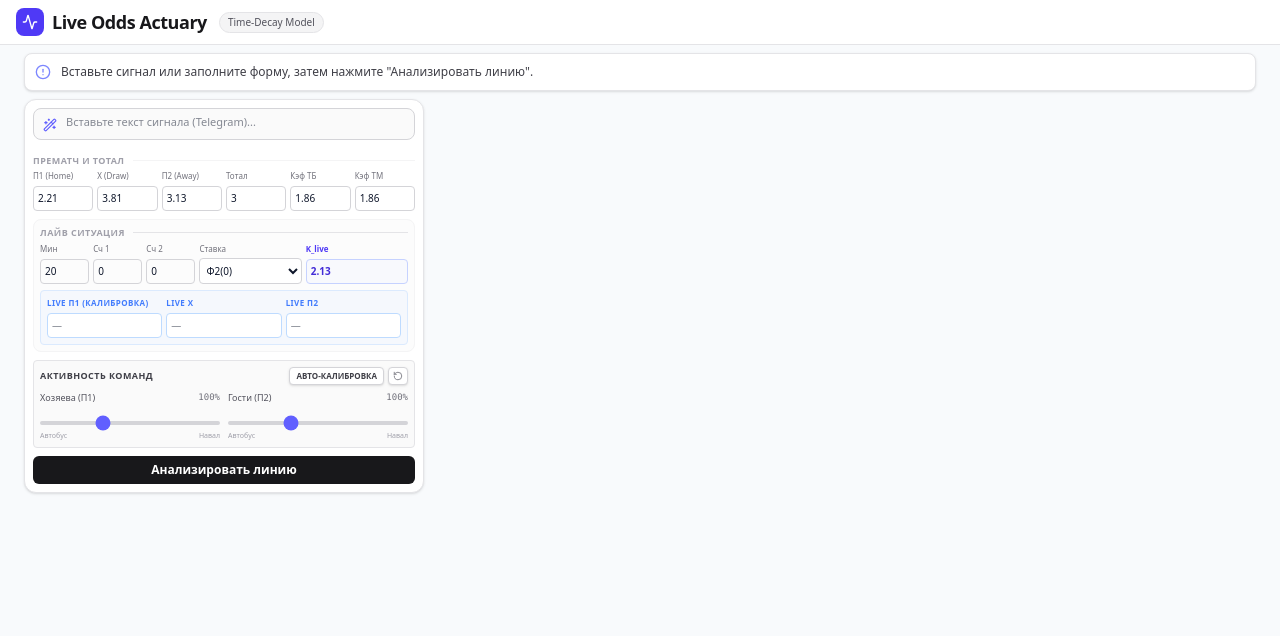
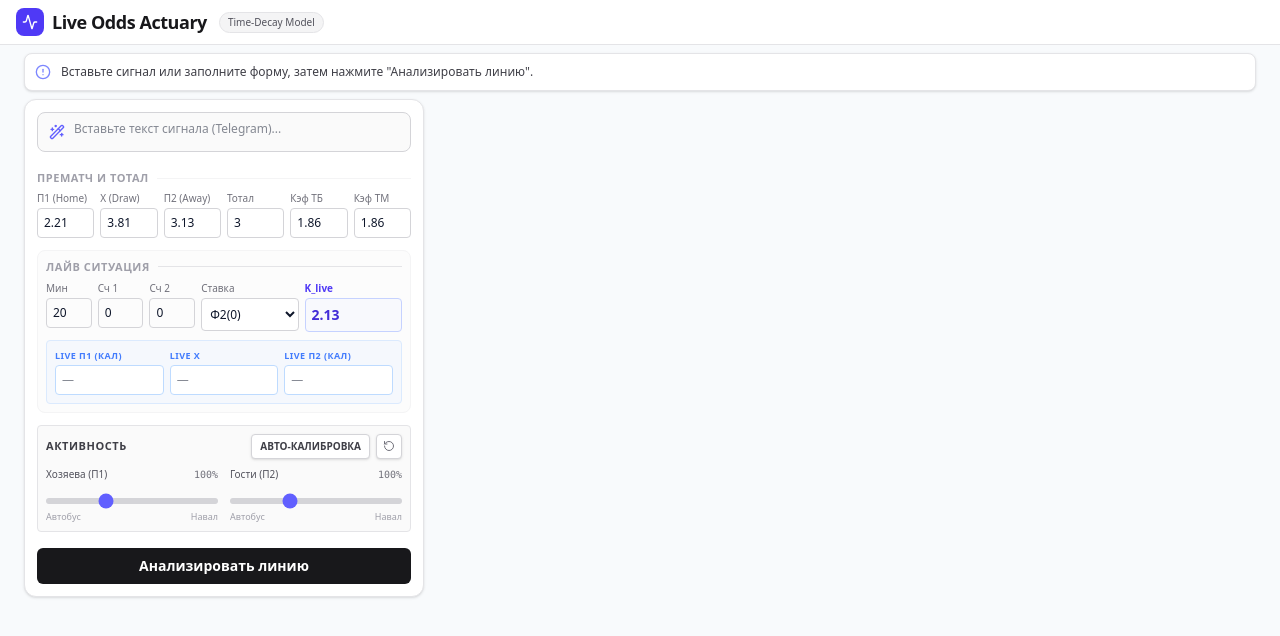
Before and after one commit to Ileudo/decay-model, a React (Vite) app: page / in a window 1280 px wide. Shown: the top 636 px of the page. Built offline with nearby package versions, Linux system fonts and the light colour scheme.

Commit message:
style: update InputForm component spacing and sizes
Increase padding, font sizes, and gap spacing in the InputForm component to improve visual balance and readability.

```diff
--- a/src/components/InputForm.tsx
+++ b/src/components/InputForm.tsx
@@ -96,75 +96,75 @@ export const InputForm: React.FC<InputFormProps> = ({ onCalculate, isLoading })
   };
 
   return (
-    <form onSubmit={handleSubmit} className="bg-white rounded-xl shadow-sm border border-zinc-200 p-2 flex flex-col gap-2">
+    <form onSubmit={handleSubmit} className="bg-white rounded-xl shadow-sm border border-zinc-200 p-3 flex flex-col gap-3">
 
       {/* Import Telegram */}
       <div className="relative">
-        <Wand2 className="w-3.5 h-3.5 text-indigo-500 absolute left-2.5 top-2.5" />
+        <Wand2 className="w-4 h-4 text-indigo-500 absolute left-3 top-3" />
         <textarea
           value={rawText}
           onChange={handleTextChange}
           placeholder="Вставьте текст сигнала (Telegram)..."
-          className="w-full h-8 pl-8 pr-2 py-1.5 text-[11px] border border-zinc-300 rounded-lg focus:ring-1 focus:ring-indigo-500 resize-none overflow-hidden leading-tight bg-zinc-50"
+          className="w-full h-10 pl-9 pr-3 py-2 text-xs border border-zinc-300 rounded-lg focus:ring-1 focus:ring-indigo-500 resize-none overflow-hidden leading-tight bg-zinc-50"
         />
       </div>
 
       {/* Prematch & Total Group */}
       <div>
-        <div className="text-[9px] font-bold text-zinc-400 uppercase tracking-wider mb-0.5 flex items-center">
+        <div className="text-[11px] font-bold text-zinc-400 uppercase tracking-wider mb-1 flex items-center">
           Прематч и Тотал
           <div className="flex-1 border-b border-zinc-100 ml-2"></div>
         </div>
-        <div className="grid grid-cols-6 gap-1">
+        <div className="grid grid-cols-6 gap-1.5">
           <div>
-            <label className="block text-[8px] text-zinc-500 mb-0.5">П1 (Home)</label>
-            <input type="number" step="0.01" name="p1" value={formData.p1} onChange={handleChange} className="w-full px-1 py-1 text-[10px] border border-zinc-300 rounded focus:ring-1 focus:ring-indigo-500" required />
+            <label className="block text-[10px] text-zinc-500 mb-0.5 truncate" title="П1 (Home)">П1 (Home)</label>
+            <input type="number" step="0.01" name="p1" value={formData.p1} onChange={handleChange} className="w-full px-1.5 py-1.5 text-xs border border-zinc-300 rounded focus:ring-1 focus:ring-indigo-500 min-w-0" required />
           </div>
           <div>
-            <label className="block text-[8px] text-zinc-500 mb-0.5">X (Draw)</label>
-            <input type="number" step="0.01" name="x" value={formData.x} onChange={handleChange} className="w-full px-1 py-1 text-[10px] border border-zinc-300 rounded focus:ring-1 focus:ring-indigo-500" required />
+            <label className="block text-[10px] text-zinc-500 mb-0.5 truncate" title="X (Draw)">X (Draw)</label>
+            <input type="number" step="0.01" name="x" value={formData.x} onChange={handleChange} className="w-full px-1.5 py-1.5 text-xs border border-zinc-300 rounded focus:ring-1 focus:ring-indigo-500 min-w-0" required />
           </div>
           <div>
-            <label className="block text-[8px] text-zinc-500 mb-0.5">П2 (Away)</label>
-            <input type="number" step="0.01" name="p2" value={formData.p2} onChange={handleChange} className="w-full px-1 py-1 text-[10px] border border-zinc-300 rounded focus:ring-1 focus:ring-indigo-500" required />
+            <label className="block text-[10px] text-zinc-500 mb-0.5 truncate" title="П2 (Away)">П2 (Away)</label>
+            <input type="number" step="0.01" name="p2" value={formData.p2} onChange={handleChange} className="w-full px-1.5 py-1.5 text-xs border border-zinc-300 rounded focus:ring-1 focus:ring-indigo-500 min-w-0" required />
           </div>
           <div>
-            <label className="block text-[8px] text-zinc-500 mb-0.5">Тотал</label>
-            <input type="number" step="0.25" name="total" value={formData.total} onChange={handleChange} className="w-full px-1 py-1 text-[10px] border border-zinc-300 rounded focus:ring-1 focus:ring-indigo-500" required />
+            <label className="block text-[10px] text-zinc-500 mb-0.5 truncate" title="Тотал">Тотал</label>
+            <input type="number" step="0.25" name="total" value={formData.total} onChange={handleChange} className="w-full px-1.5 py-1.5 text-xs border border-zinc-300 rounded focus:ring-1 focus:ring-indigo-500 min-w-0" required />
           </div>
           <div>
-            <label className="block text-[8px] text-zinc-500 mb-0.5">Кэф ТБ</label>
-            <input type="number" step="0.01" name="overOdds" value={formData.overOdds || ''} onChange={handleChange} className="w-full px-1 py-1 text-[10px] border border-zinc-300 rounded focus:ring-1 focus:ring-indigo-500" />
+            <label className="block text-[10px] text-zinc-500 mb-0.5 truncate" title="Кэф ТБ">Кэф ТБ</label>
+            <input type="number" step="0.01" name="overOdds" value={formData.overOdds || ''} onChange={handleChange} className="w-full px-1.5 py-1.5 text-xs border border-zinc-300 rounded focus:ring-1 focus:ring-indigo-500 min-w-0" />
           </div>
           <div>
-            <label className="block text-[8px] text-zinc-500 mb-0.5">Кэф ТМ</label>
-            <input type="number" step="0.01" name="underOdds" value={formData.underOdds} onChange={handleChange} className="w-full px-1 py-1 text-[10px] border border-zinc-300 rounded focus:ring-1 focus:ring-indigo-500" required />
+            <label className="block text-[10px] text-zinc-500 mb-0.5 truncate" title="Кэф ТМ">Кэф ТМ</label>
+            <input type="number" step="0.01" name="underOdds" value={formData.underOdds} onChange={handleChange} className="w-full px-1.5 py-1.5 text-xs border border-zinc-300 rounded focus:ring-1 focus:ring-indigo-500 min-w-0" required />
           </div>
         </div>
       </div>
 
       {/* Live Situation */}
-      <div className="bg-zinc-50/50 rounded-lg p-1.5 border border-zinc-100">
-        <div className="text-[9px] font-bold text-zinc-400 uppercase tracking-wider mb-1 flex items-center">
+      <div className="bg-zinc-50/50 rounded-lg p-2 border border-zinc-100">
+        <div className="text-[11px] font-bold text-zinc-400 uppercase tracking-wider mb-1.5 flex items-center">
           Лайв Ситуация
           <div className="flex-1 border-b border-zinc-200 ml-2"></div>
         </div>
-        <div className="grid grid-cols-7 gap-1 mb-1.5">
+        <div className="grid grid-cols-7 gap-1.5 mb-2">
           <div className="col-span-1">
-            <label className="block text-[8px] text-zinc-500 mb-0.5">Мин</label>
-            <input type="number" step="1" min="1" max="90" name="minute" value={formData.minute} onChange={handleChange} className="w-full px-1 py-1 text-[10px] border border-zinc-300 rounded focus:ring-1 focus:ring-indigo-500" required />
+            <label className="block text-[10px] text-zinc-500 mb-0.5 truncate" title="Минута">Мин</label>
+            <input type="number" step="1" min="1" max="90" name="minute" value={formData.minute} onChange={handleChange} className="w-full px-1.5 py-1.5 text-xs border border-zinc-300 rounded focus:ring-1 focus:ring-indigo-500 min-w-0" required />
           </div>
           <div className="col-span-1">
-            <label className="block text-[8px] text-zinc-500 mb-0.5">Сч 1</label>
-            <input type="number" step="1" min="0" name="score1" value={formData.score1} onChange={handleChange} className="w-full px-1 py-1 text-[10px] border border-zinc-300 rounded focus:ring-1 focus:ring-indigo-500" required />
+            <label className="block text-[10px] text-zinc-500 mb-0.5 truncate" title="Счет 1">Сч 1</label>
+            <input type="number" step="1" min="0" name="score1" value={formData.score1} onChange={handleChange} className="w-full px-1.5 py-1.5 text-xs border border-zinc-300 rounded focus:ring-1 focus:ring-indigo-500 min-w-0" required />
           </div>
           <div className="col-span-1">
-            <label className="block text-[8px] text-zinc-500 mb-0.5">Сч 2</label>
-            <input type="number" step="1" min="0" name="score2" value={formData.score2} onChange={handleChange} className="w-full px-1 py-1 text-[10px] border border-zinc-300 rounded focus:ring-1 focus:ring-indigo-500" required />
+            <label className="block text-[10px] text-zinc-500 mb-0.5 truncate" title="Счет 2">Сч 2</label>
+            <input type="number" step="1" min="0" name="score2" value={formData.score2} onChange={handleChange} className="w-full px-1.5 py-1.5 text-xs border border-zinc-300 rounded focus:ring-1 focus:ring-indigo-500 min-w-0" required />
           </div>
           <div className="col-span-2">
-            <label className="block text-[8px] text-zinc-500 mb-0.5">Ставка</label>
-            <select name="betType" value={formData.betType} onChange={handleChange} className="w-full px-0.5 py-1 text-[10px] border border-zinc-300 rounded focus:ring-1 focus:ring-indigo-500 bg-white" required>
+            <label className="block text-[10px] text-zinc-500 mb-0.5 truncate" title="Ставка">Ставка</label>
+            <select name="betType" value={formData.betType} onChange={handleChange} className="w-full px-1 py-1.5 text-xs border border-zinc-300 rounded focus:ring-1 focus:ring-indigo-500 bg-white min-w-0" required>
               <option value="П1">П1</option>
               <option value="X">X</option>
               <option value="П2">П2</option>
@@ -175,60 +175,60 @@ export const InputForm: React.FC<InputFormProps> = ({ onCalculate, isLoading })
             </select>
           </div>
           <div className="col-span-2">
-            <label className="block text-[8px] font-bold text-indigo-600 mb-0.5">K_live</label>
-            <input type="number" step="0.01" name="kLive" value={formData.kLive} onChange={handleChange} className="w-full px-1 py-1 text-[10px] font-bold text-indigo-700 border border-indigo-200 rounded focus:ring-1 focus:ring-indigo-500 bg-indigo-50/30" required />
+            <label className="block text-[10px] font-bold text-indigo-600 mb-0.5 truncate" title="Коэффициент">K_live</label>
+            <input type="number" step="0.01" name="kLive" value={formData.kLive} onChange={handleChange} className="w-full px-1.5 py-1.5 text-sm font-bold text-indigo-700 border border-indigo-200 rounded focus:ring-1 focus:ring-indigo-500 bg-indigo-50/30 min-w-0" required />
           </div>
         </div>
 
-        <div className="grid grid-cols-3 gap-1 bg-blue-50/50 p-1.5 rounded border border-blue-100">
+        <div className="grid grid-cols-3 gap-1.5 bg-blue-50/50 p-2 rounded border border-blue-100">
           <div>
-            <label className="block text-[8px] font-bold text-blue-600/80 uppercase mb-0.5 tracking-wider truncate" title="Live П1 (Калибровка)">Live П1 (Калибровка)</label>
-            <input type="number" step="0.01" name="liveP1" value={formData.liveP1 || ''} onChange={handleChange} className="w-full px-1 py-1 text-[10px] border border-blue-200 rounded focus:ring-1 focus:ring-blue-500 bg-white" placeholder="—" />
+            <label className="block text-[9px] font-bold text-blue-600/80 uppercase mb-0.5 tracking-wider truncate" title="Live П1 (Калибровка)">Live П1 (Кал)</label>
+            <input type="number" step="0.01" name="liveP1" value={formData.liveP1 || ''} onChange={handleChange} className="w-full px-1.5 py-1.5 text-xs border border-blue-200 rounded focus:ring-1 focus:ring-blue-500 bg-white min-w-0" placeholder="—" />
           </div>
           <div>
-            <label className="block text-[8px] font-bold text-blue-600/80 uppercase mb-0.5 tracking-wider">Live X</label>
-            <input type="number" step="0.01" name="liveX" value={formData.liveX || ''} onChange={handleChange} className="w-full px-1 py-1 text-[10px] border border-blue-200 rounded focus:ring-1 focus:ring-blue-500 bg-white" placeholder="—" />
+            <label className="block text-[9px] font-bold text-blue-600/80 uppercase mb-0.5 tracking-wider truncate" title="Live X (Калибровка)">Live X</label>
+            <input type="number" step="0.01" name="liveX" value={formData.liveX || ''} onChange={handleChange} className="w-full px-1.5 py-1.5 text-xs border border-blue-200 rounded focus:ring-1 focus:ring-blue-500 bg-white min-w-0" placeholder="—" />
           </div>
           <div>
-            <label className="block text-[8px] font-bold text-blue-600/80 uppercase mb-0.5 tracking-wider truncate" title="Live П2 (Калибровка)">Live П2</label>
-            <input type="number" step="0.01" name="liveP2" value={formData.liveP2 || ''} onChange={handleChange} className="w-full px-1 py-1 text-[10px] border border-blue-200 rounded focus:ring-1 focus:ring-blue-500 bg-white" placeholder="—" />
+            <label className="block text-[9px] font-bold text-blue-600/80 uppercase mb-0.5 tracking-wider truncate" title="Live П2 (Калибровка)">Live П2 (Кал)</label>
+            <input type="number" step="0.01" name="liveP2" value={formData.liveP2 || ''} onChange={handleChange} className="w-full px-1.5 py-1.5 text-xs border border-blue-200 rounded focus:ring-1 focus:ring-blue-500 bg-white min-w-0" placeholder="—" />
           </div>
         </div>
       </div>
 
       {/* Tactics & Calibration */}
-      <div className="bg-zinc-50 p-1.5 rounded border border-zinc-200">
-        <div className="flex items-center justify-between mb-1.5">
-          <div className="text-[9px] font-bold text-zinc-700 uppercase tracking-wider">Активность команд</div>
-          <div className="flex gap-1">
-            <button type="button" onClick={handleAutoCalibrate} className="px-1.5 py-0.5 bg-white border border-zinc-300 text-zinc-700 text-[8px] font-bold rounded shadow-sm hover:bg-zinc-100 transition-colors">
+      <div className="bg-zinc-50 p-2 rounded border border-zinc-200">
+        <div className="flex items-center justify-between mb-2">
+          <div className="text-[11px] font-bold text-zinc-700 uppercase tracking-wider">Активность</div>
+          <div className="flex gap-1.5">
+            <button type="button" onClick={handleAutoCalibrate} className="px-2 py-1 bg-white border border-zinc-300 text-zinc-700 text-[10px] font-bold rounded shadow-sm hover:bg-zinc-100 transition-colors">
               АВТО-КАЛИБРОВКА
             </button>
-            <button type="button" onClick={handleResetCalibration} className="px-1 py-0.5 bg-white border border-zinc-300 text-zinc-500 rounded shadow-sm hover:bg-zinc-100 transition-colors" title="Сбросить">
-              <RotateCcw className="w-2.5 h-2.5" />
+            <button type="button" onClick={handleResetCalibration} className="px-1.5 py-1 bg-white border border-zinc-300 text-zinc-500 rounded shadow-sm hover:bg-zinc-100 transition-colors" title="Сбросить">
+              <RotateCcw className="w-3 h-3" />
             </button>
           </div>
         </div>
 
-        <div className="grid grid-cols-2 gap-2">
-          <div className="space-y-0.5">
-            <div className="flex justify-between items-center text-[9px]">
+        <div className="grid grid-cols-2 gap-3">
+          <div className="space-y-1">
+            <div className="flex justify-between items-center text-[10px]">
               <label className="font-medium text-zinc-600">Хозяева (П1)</label>
               <span className={`font-mono ${formData.intensity1 > 1.0 ? 'text-green-600' : formData.intensity1 < 1.0 ? 'text-red-500' : 'text-zinc-500'}`}>{Math.round(formData.intensity1 * 100)}%</span>
             </div>
-            <input type="range" name="intensity1" min="0.5" max="2.0" step="0.01" value={formData.intensity1} onChange={handleChange} className="w-full h-1 bg-zinc-300 rounded-lg appearance-none cursor-pointer accent-indigo-500" />
-            <div className="flex justify-between text-[7px] text-zinc-400">
+            <input type="range" name="intensity1" min="0.5" max="2.0" step="0.01" value={formData.intensity1} onChange={handleChange} className="w-full h-1.5 bg-zinc-300 rounded-lg appearance-none cursor-pointer accent-indigo-500" />
+            <div className="flex justify-between text-[9px] text-zinc-400">
               <span>Автобус</span>
               <span>Навал</span>
             </div>
           </div>
-          <div className="space-y-0.5">
-            <div className="flex justify-between items-center text-[9px]">
+          <div className="space-y-1">
+            <div className="flex justify-between items-center text-[10px]">
               <label className="font-medium text-zinc-600">Гости (П2)</label>
               <span className={`font-mono ${formData.intensity2 > 1.0 ? 'text-green-600' : formData.intensity2 < 1.0 ? 'text-red-500' : 'text-zinc-500'}`}>{Math.round(formData.intensity2 * 100)}%</span>
             </div>
-            <input type="range" name="intensity2" min="0.5" max="2.0" step="0.01" value={formData.intensity2} onChange={handleChange} className="w-full h-1 bg-zinc-300 rounded-lg appearance-none cursor-pointer accent-indigo-500" />
-            <div className="flex justify-between text-[7px] text-zinc-400">
+            <input type="range" name="intensity2" min="0.5" max="2.0" step="0.01" value={formData.intensity2} onChange={handleChange} className="w-full h-1.5 bg-zinc-300 rounded-lg appearance-none cursor-pointer accent-indigo-500" />
+            <div className="flex justify-between text-[9px] text-zinc-400">
               <span>Автобус</span>
               <span>Навал</span>
             </div>
@@ -239,11 +239,11 @@ export const InputForm: React.FC<InputFormProps> = ({ onCalculate, isLoading })
       <button
         type="submit"
         disabled={isLoading}
-        className="w-full bg-zinc-900 hover:bg-zinc-800 text-white text-xs font-bold py-1.5 rounded-md transition-colors flex items-center justify-center space-x-1 disabled:opacity-70 disabled:cursor-not-allowed"
+        className="w-full bg-zinc-900 hover:bg-zinc-800 text-white text-sm font-bold py-2 rounded-md transition-colors flex items-center justify-center space-x-1 disabled:opacity-70 disabled:cursor-not-allowed mt-1"
       >
         {isLoading ? (
           <>
-            <svg className="animate-spin h-3 w-3 text-white" xmlns="http://www.w3.org/2000/svg" fill="none" viewBox="0 0 24 24">
+            <svg className="animate-spin h-3.5 w-3.5 text-white" xmlns="http://www.w3.org/2000/svg" fill="none" viewBox="0 0 24 24">
               <circle className="opacity-25" cx="12" cy="12" r="10" stroke="currentColor" strokeWidth="4"></circle>
               <path className="opacity-75" fill="currentColor" d="M4 12a8 8 0 018-8V0C5.373 0 0 5.373 0 12h4zm2 5.291A7.962 7.962 0 014 12H0c0 3.042 1.135 5.824 3 7.938l3-2.647z"></path>
             </svg>
```
